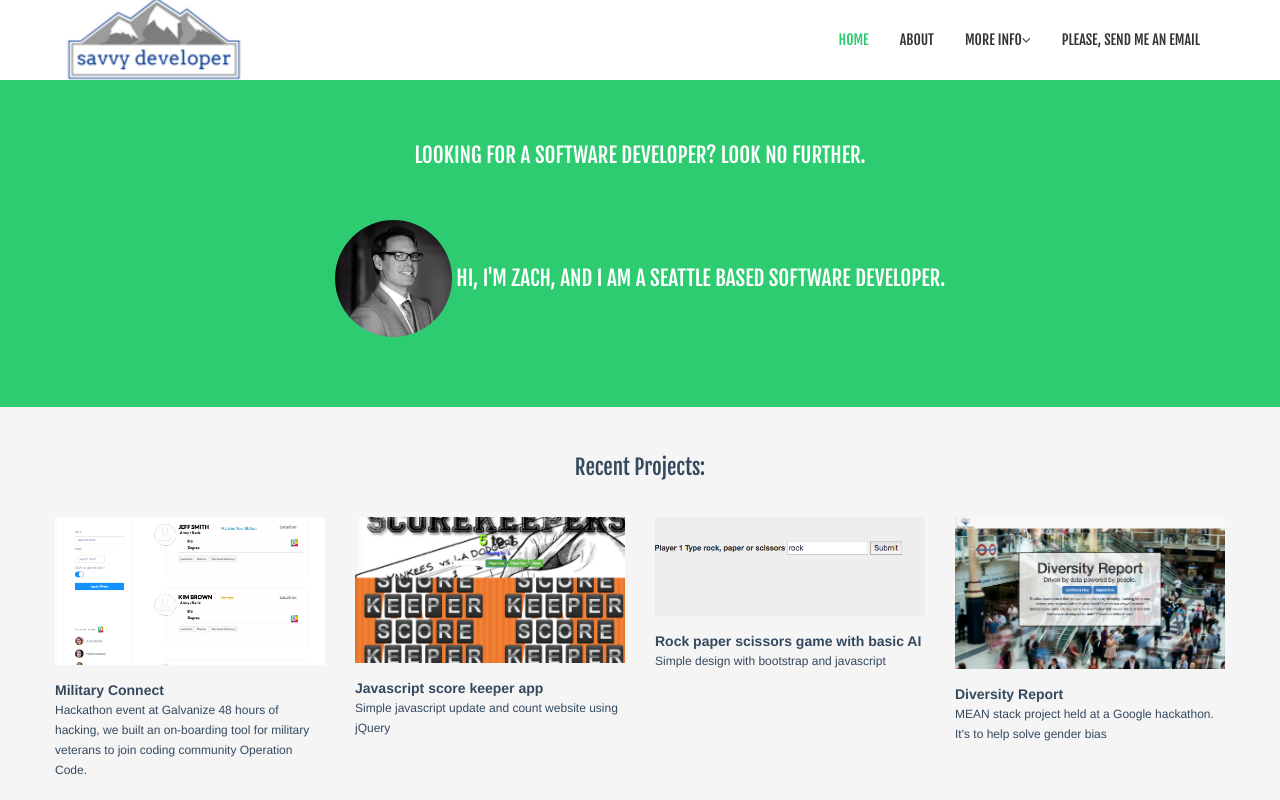
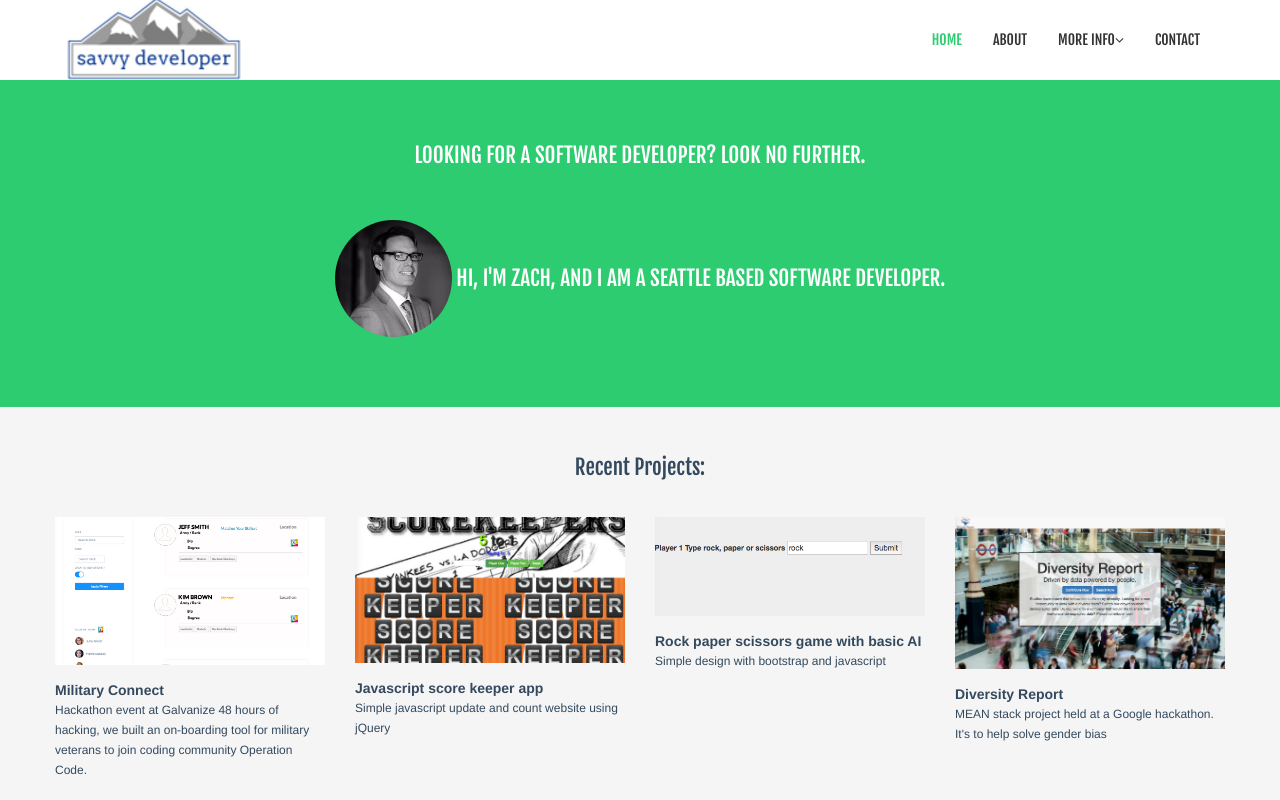
Before and after one commit to ziggity/new_folio, a plain HTML site: page index.html in a window 1280 px wide. Shown: the top 800 px of the page. Drawn offline with Linux system fonts and the light colour scheme.

Commit message:
fix email

```diff
--- a/index.html
+++ b/index.html
@@ -57,7 +57,7 @@
                             </ul>
                         </li>
 
-                        <li><a href="mailto:zachbeecher@gmail.com?Subject=Hello" target="_top">Please, send me an email</a></li>
+                        <li><a href="mailto:zachbeecher@gmail.com?Subject=Hello" target="_top">Contact</a></li>
                         </li>
                     </ul>
                 </div><!--/.nav-collapse -->
```
